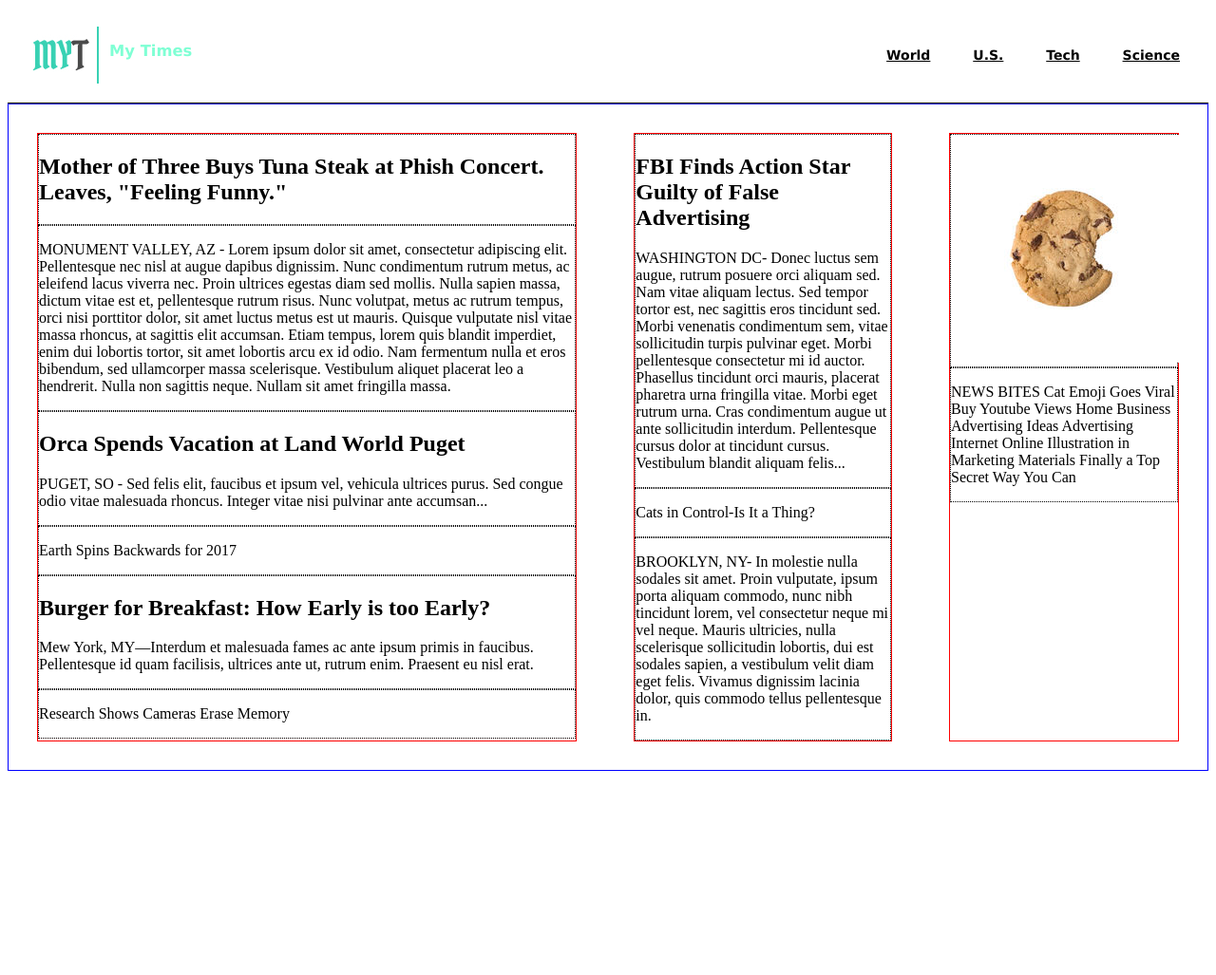
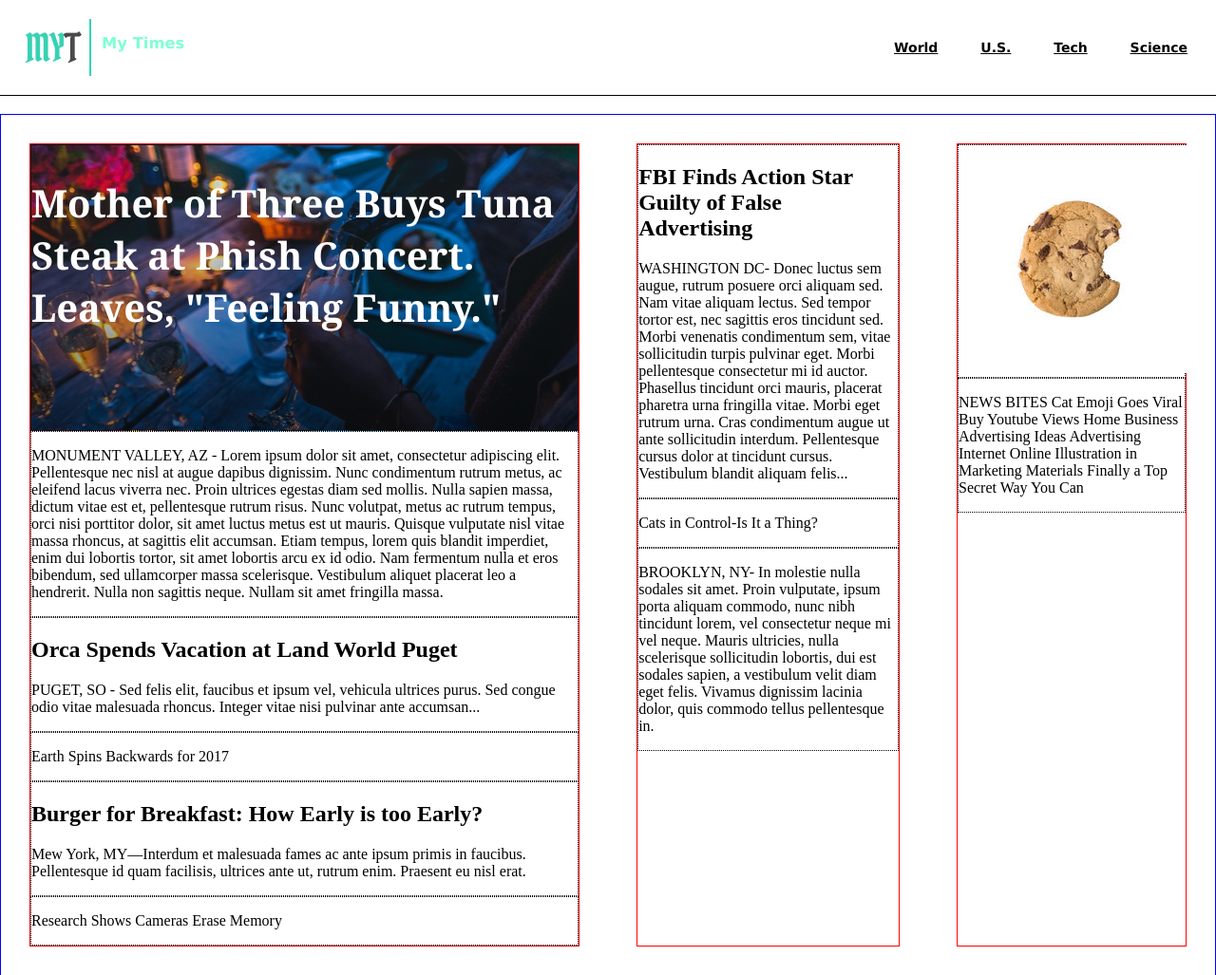
Before and after one commit to EnriqueCh/mytimes, a plain HTML site: page index.html in a window 1280 px wide. Shown: the whole page at 95% size. Before the commit the page ends 820 px from the top, so only its background shows below. Drawn offline with Linux system fonts and the light colour scheme.

Commit message:
encabezado con fixed

```diff
--- a/resources/css/style.css
+++ b/resources/css/style.css
@@ -1,3 +1,9 @@
+
+body, html {
+  padding: 0;
+  margin: 0;
+}
+
 
 /* header */
 
@@ -9,6 +15,13 @@
   align-items: center;
   justify-content: space-around;
   border-bottom: 1px solid black;
+  position: fixed;
+  width: 100%;
+  height: 100px;
+  z-index: 5;
+  background-color: white;
+  margin: 0 auto;
+
 }
 
 
@@ -16,7 +29,7 @@
   display: flex;
   width: 180px;
   justify-content: space-around;
-  margin: 20px 20px;
+  margin: 0 20px;
 }
 
 .navcont{
@@ -42,6 +55,8 @@ h3{
 }
 
 .column {
+  position: relative;
+  top: 120px;
   display: flex;
   flex-direction: row;
   border: 1px solid blue;
@@ -85,3 +100,15 @@ h3{
 }
 
 /* back ground images */
+
+.news1 {
+  flex-basis: 300px;
+  background-image: url('../image/img-story-main.png');
+}
+
+.news1 h2{
+  font-family: Georgia;
+  font-weight: bold;
+  font-size: 40px;
+  color: white;
+}
```
Also changed, not shown: index.html (+0 -3 lines).
